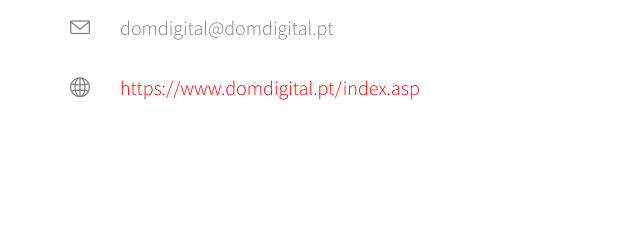
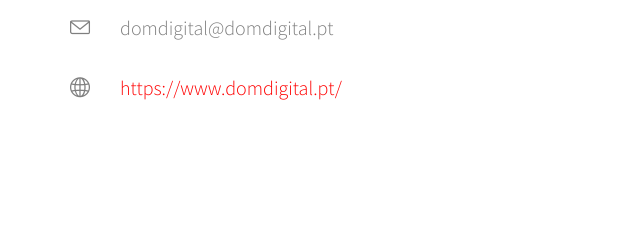
Before and after one commit to davidcarmo23/demoimo, a plain HTML site: page index.html in a window 1280 px wide. Shown: the part 6143-6378 px from the top of the page, 0-640 px from the left. Drawn offline with Linux system fonts and the light colour scheme; some packages are replaced by stand-ins of ours; no server answers; files whose address does not match are found by name.

Commit message:
Update index.html
Lucas- Alteração do link do site Dom digital

```diff
--- a/index.html
+++ b/index.html
@@ -483,7 +483,7 @@
 						</li>
 						<li><i class="icon-phone"></i>+351 271 224 509</li>
 						<li><i class="icon-envelope"></i>domdigital@domdigital.pt</li>
-						<li><i class="icon-globe"></i> <a href="#">https://www.domdigital.pt/index.asp</a></li>
+						<li><i class="icon-globe"></i> <a href="#">https://www.domdigital.pt/</a></li>
 					</ul>
 				</div>
 
```
